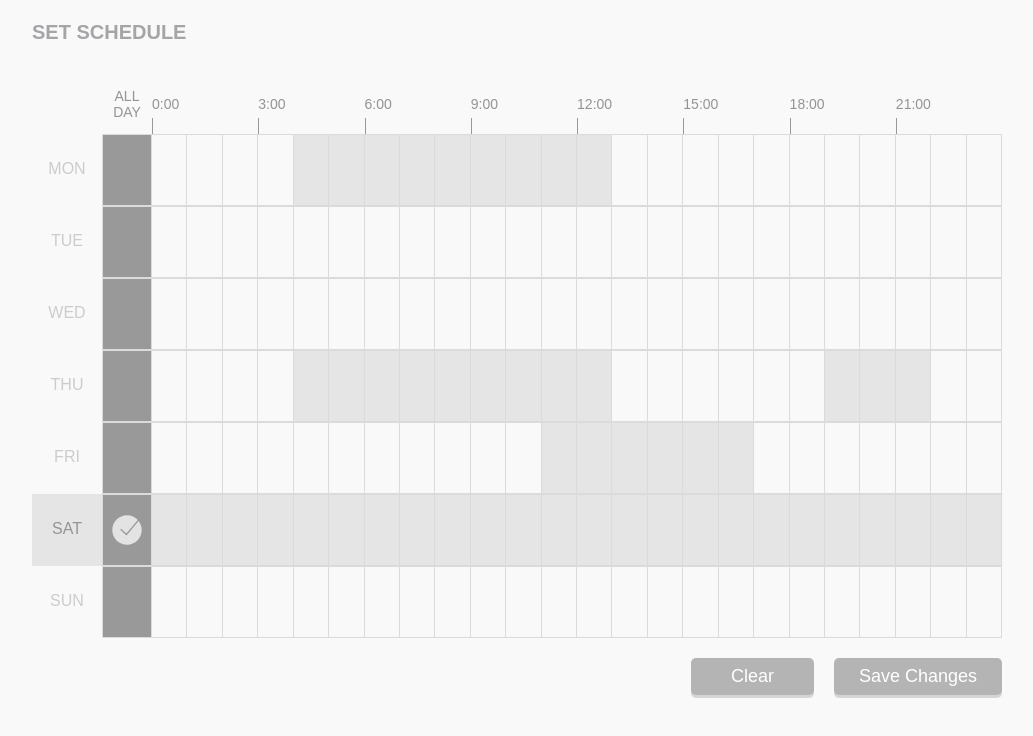
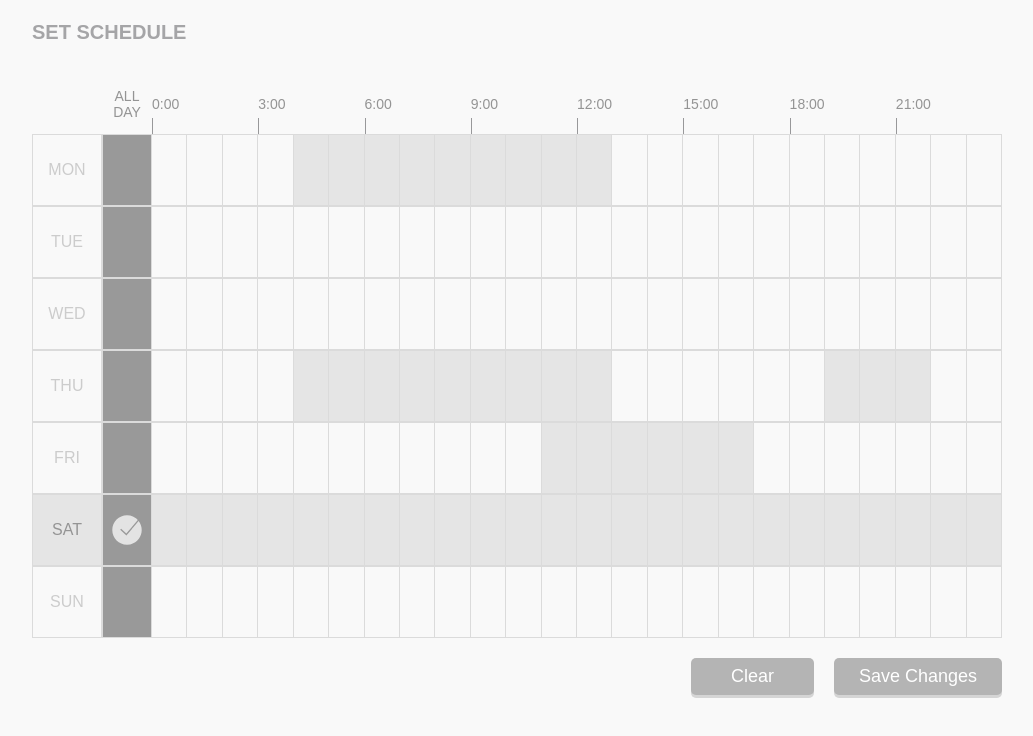
Before and after one commit to oleksandrshm/weekschedule, a plain HTML site: page index.html in a window 1280 px wide. Shown: the whole page, without its empty margins (123-1156 px from the left). Drawn offline with Linux system fonts and the light colour scheme.

Commit message:
Update index.html

```diff
--- a/index.html
+++ b/index.html
@@ -41,6 +41,7 @@
             text-transform: uppercase;
             font-weight: normal;
             width: 70px;
+            border: 1px solid #dbdbdb;
         }
         .day-name.m-selected {
             background-color: #e5e5e5;
```
